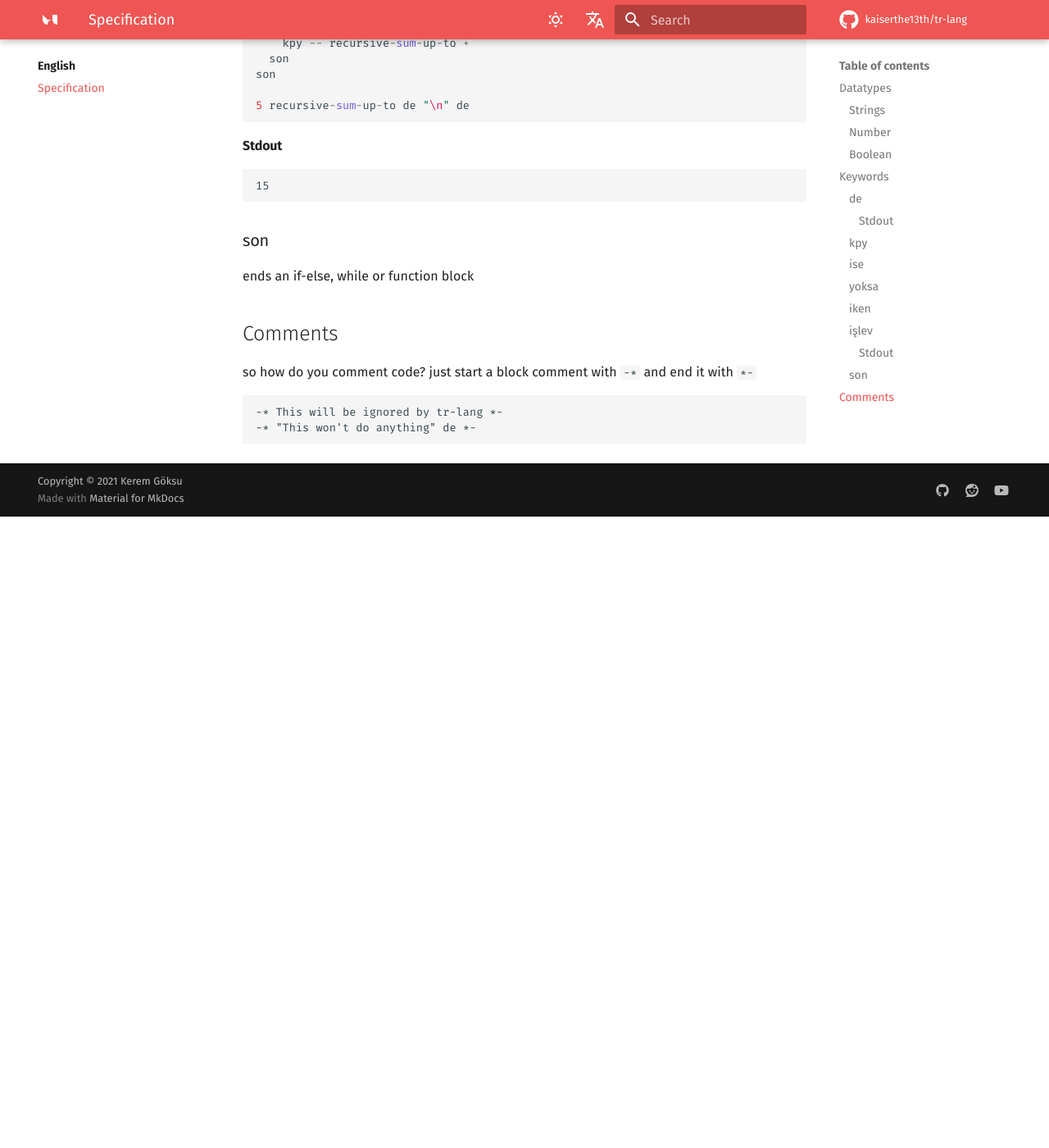
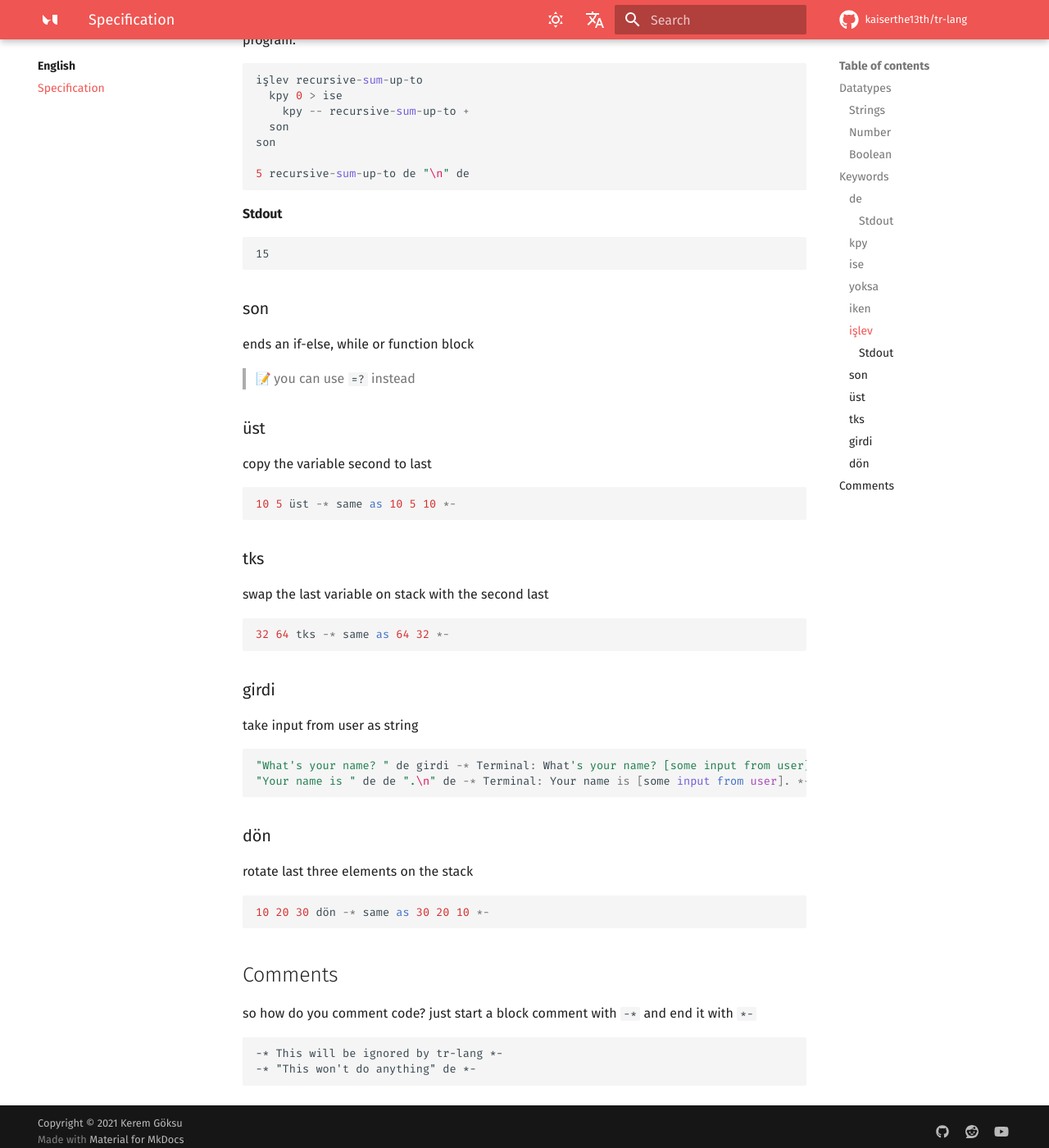
Before and after one commit to kaiserthe13th/tr-lang-docs, an MkDocs documentation site: the page built from docs/english/specification.md, in a window 1280 px wide and 1400 px high, scrolled down 2043 px. Shown: the whole window at 82% size. Built offline with MkDocs 1.6.1 and Material for MkDocs 9.7.7, drawn with Linux system fonts in a browser that asks for light colours; emoji names are drawn with the system emoji font; comment, search, counter and statistics services are not loaded; before the commit the page ends 2673 px from its top, so only the background shows below that; some of the changed text lies outside the part shown.

````diff
--- a/docs/english/specification.md
+++ b/docs/english/specification.md
@@ -46,6 +46,8 @@ copies a variable
 ### ise
 if statement in tr-lang
 check conditions!
+> :memo: You can use `?` instead
+
 ```py
 10 0 > ise
   "Hello\n" de
@@ -55,6 +57,8 @@ son
 ### yoksa
 else statement in tr-lang
 What dould you do if `if` was wrong?
+> :memo: You can use `:?` instead
+
 ```py
 10 0 < ise
   "How did we get here?\n" de
@@ -95,6 +99,32 @@ son
 
 ### son
 ends an if-else, while or function block
+> :memo: you can use `=?` instead
+
+### üst
+copy the variable second to last
+```py
+10 5 üst -* same as 10 5 10 *-
+```
+
+### tks
+swap the last variable on stack with the second last
+```py
+32 64 tks -* same as 64 32 *-
+```
+
+### girdi
+take input from user as string
+```py
+"What's your name? " de girdi -* Terminal: What's your name? [some input from user] *-
+"Your name is " de de ".\n" de -* Terminal: Your name is [some input from user]. *-
+```
+
+### dön
+rotate last three elements on the stack
+```py
+10 20 30 dön -* same as 30 20 10 *-
+```
 
 ## Comments
 so how do you comment code? just start a block comment with `-*` and end it with `*-`
````
Also changed, not shown: docs/english/index.md (+7 -6 lines), docs/türkçe/dil-spesifikasyonu.md (+26 -1 lines), docs/türkçe/index.md (+7 -6 lines).
